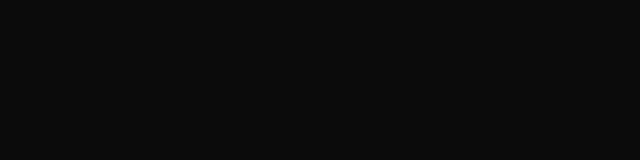
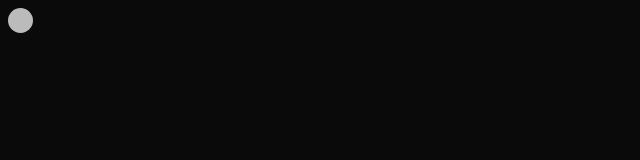
Before and after one commit to Derukugis/derukguis.github.io, a plain HTML site: page index.html in a window 1280 px wide. Shown: the full height of the page, 0-640 px from the left. Drawn offline with Linux system fonts and the light colour scheme.

Commit message:
Update index.html

```diff
--- a/index.html
+++ b/index.html
@@ -9,6 +9,7 @@
   </head>
   <body>
 	<script src="js/index.js"></script>
+	  <span class="bubble"></span>
 <body>
 </body>
   </body>
```
